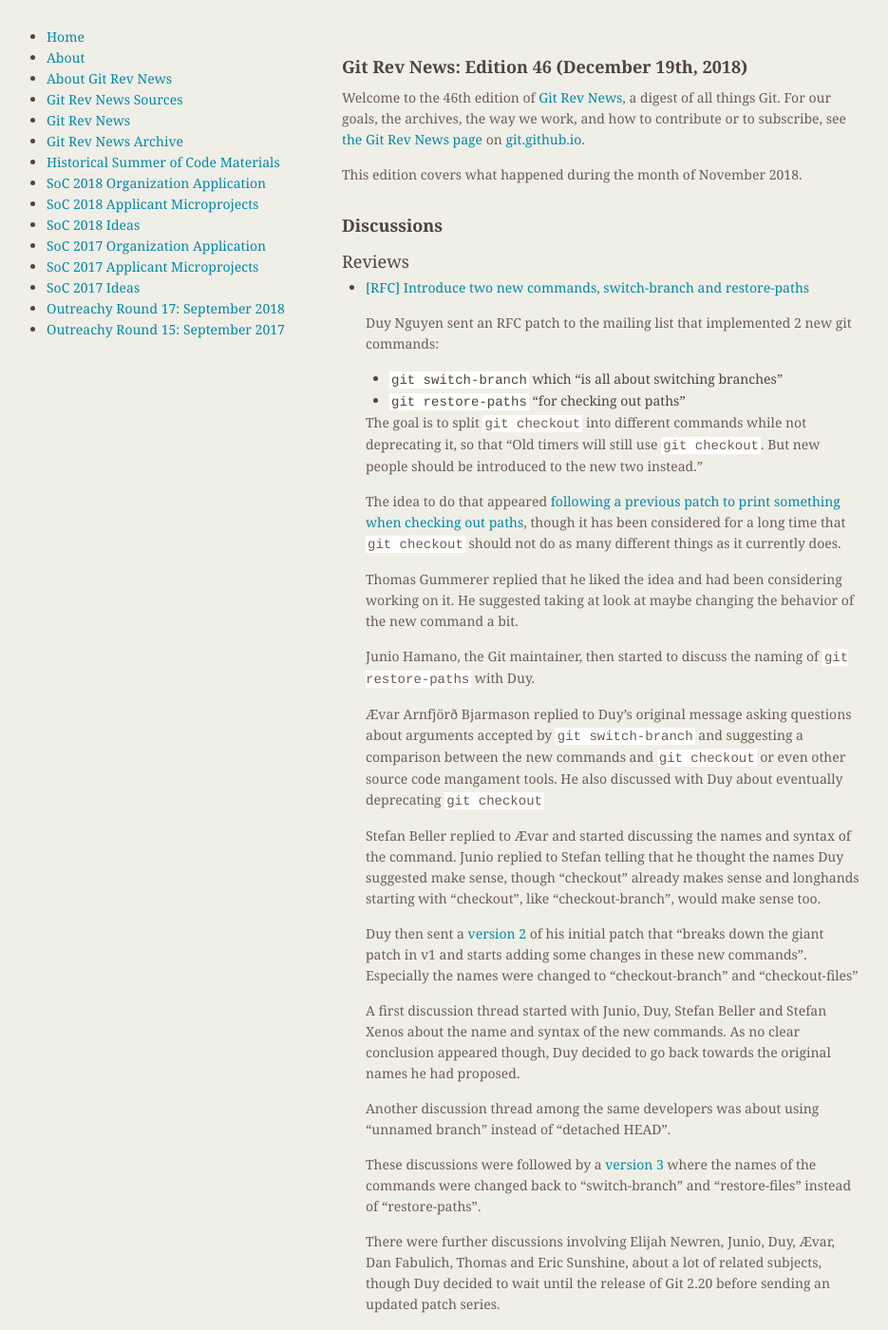
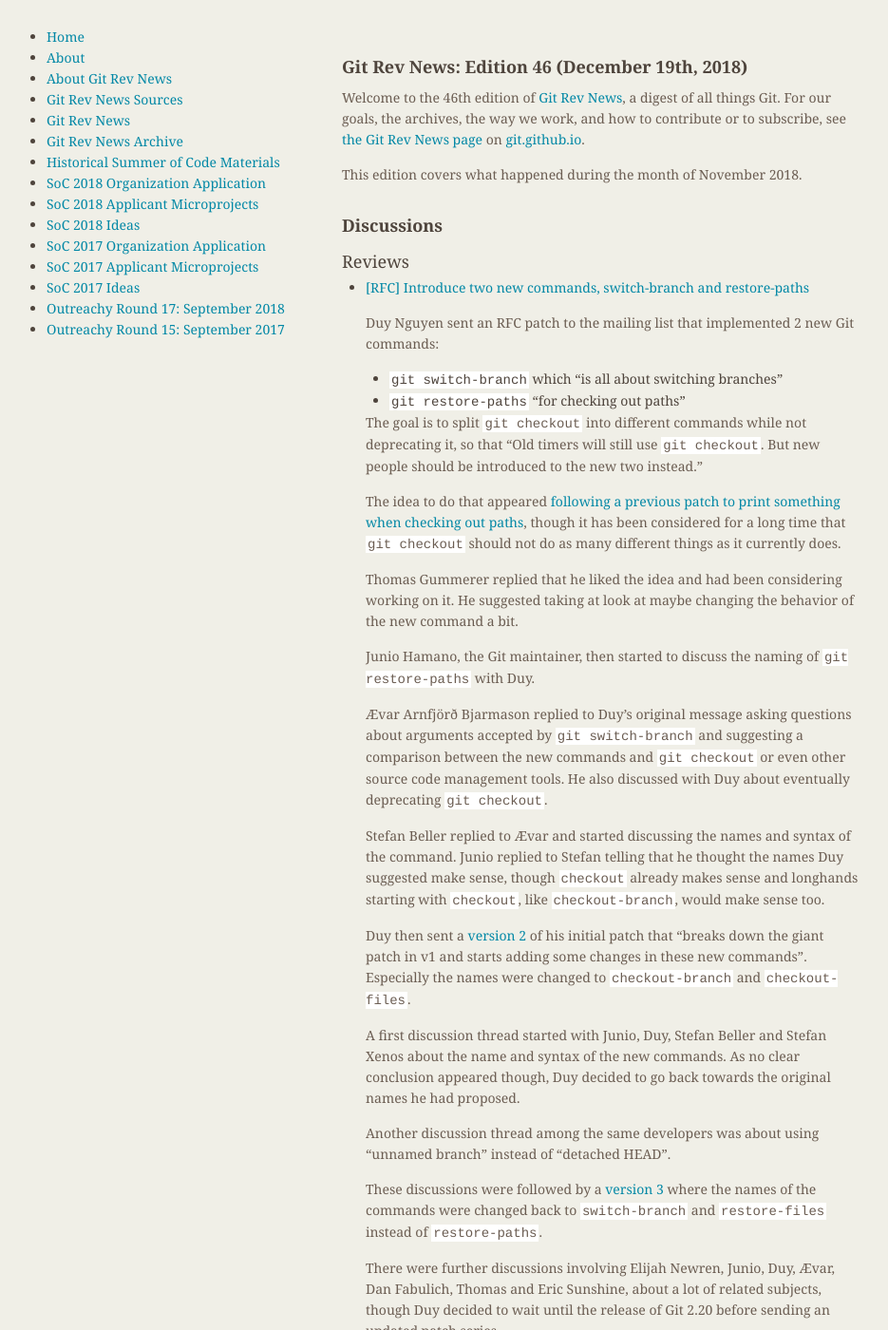
Before and after one commit to git/git.github.io, a Jekyll site: the page built from rev_news/drafts/edition-46.md, in a window 1280 px wide and 1400 px high. Shown: the whole window at 95% size, without its empty margins (174-1109 px from the left). Built offline with Jekyll 4.4.1, drawn with Linux system fonts in a browser that asks for light colours; some of the changed text lies outside the part shown.

Commit message:
Really tiny spelling and formatting fixes.

```diff
--- a/rev_news/drafts/edition-46.md
+++ b/rev_news/drafts/edition-46.md
@@ -11,7 +11,7 @@
 
 Welcome to the 46th edition of [Git Rev News](https://git.github.io/rev_news/rev_news/),
 a digest of all things Git. For our goals, the archives, the way we work, and how to contribute or to
-subscribe, see [the Git Rev News page](https://git.github.io/rev_news/rev_news/) on [git.github.io](http://git.github.io).
+subscribe, see [the Git Rev News page](https://git.github.io/rev_news/rev_news/) on [git.github.io](https://git.github.io).
 
 This edition covers what happened during the month of November 2018.
 
@@ -26,7 +26,7 @@
 * [[RFC] Introduce two new commands, switch-branch and restore-paths](https://public-inbox.org/git/20181120174554.GA29910@duynguyen.home/)
 
   Duy Nguyen sent an RFC patch to the mailing list that implemented 2
-  new git commands:
+  new Git commands:
 
   - `git switch-branch` which "is all about switching branches"
   - `git restore-paths` "for checking out paths"
@@ -50,19 +50,19 @@
   Ævar Arnfjörð Bjarmason replied to Duy's original message asking
   questions about arguments accepted by `git switch-branch` and
   suggesting a comparison between the new commands and `git checkout`
-  or even other source code mangament tools. He also discussed with
-  Duy about eventually deprecating `git checkout`
+  or even other source code management tools. He also discussed with
+  Duy about eventually deprecating `git checkout`.
 
   Stefan Beller replied to Ævar and started discussing the names and
   syntax of the command. Junio replied to Stefan telling that he
-  thought the names Duy suggested make sense, though "checkout"
-  already makes sense and longhands starting with "checkout", like
-  "checkout-branch", would make sense too.
+  thought the names Duy suggested make sense, though `checkout`
+  already makes sense and longhands starting with `checkout`, like
+  `checkout-branch`, would make sense too.
 
   Duy then sent a [version 2](https://public-inbox.org/git/20181127165211.24763-1-pclouds@gmail.com/)
   of his initial patch that "breaks down the giant patch in v1 and
   starts adding some changes in these new commands". Especially the
-  names were changed to "checkout-branch" and "checkout-files"
+  names were changed to `checkout-branch` and `checkout-files`.
 
   A first discussion thread started with Junio, Duy, Stefan Beller and
   Stefan Xenos about the name and syntax of the new commands. As no
@@ -73,8 +73,8 @@
   "unnamed branch" instead of "detached HEAD".
 
   These discussions were followed by a [version 3](https://public-inbox.org/git/20181129215850.7278-1-pclouds@gmail.com/)
-  where the names of the commands were changed back to "switch-branch"
-  and "restore-files" instead of "restore-paths".
+  where the names of the commands were changed back to `switch-branch`
+  and `restore-files` instead of `restore-paths`.
 
   There were further discussions involving Elijah Newren, Junio, Duy,
   Ævar, Dan Fabulich, Thomas and Eric Sunshine, about a lot of related
```
Also changed, not shown: other parts of rev_news/drafts/edition-46.md (+1 -1 lines).
